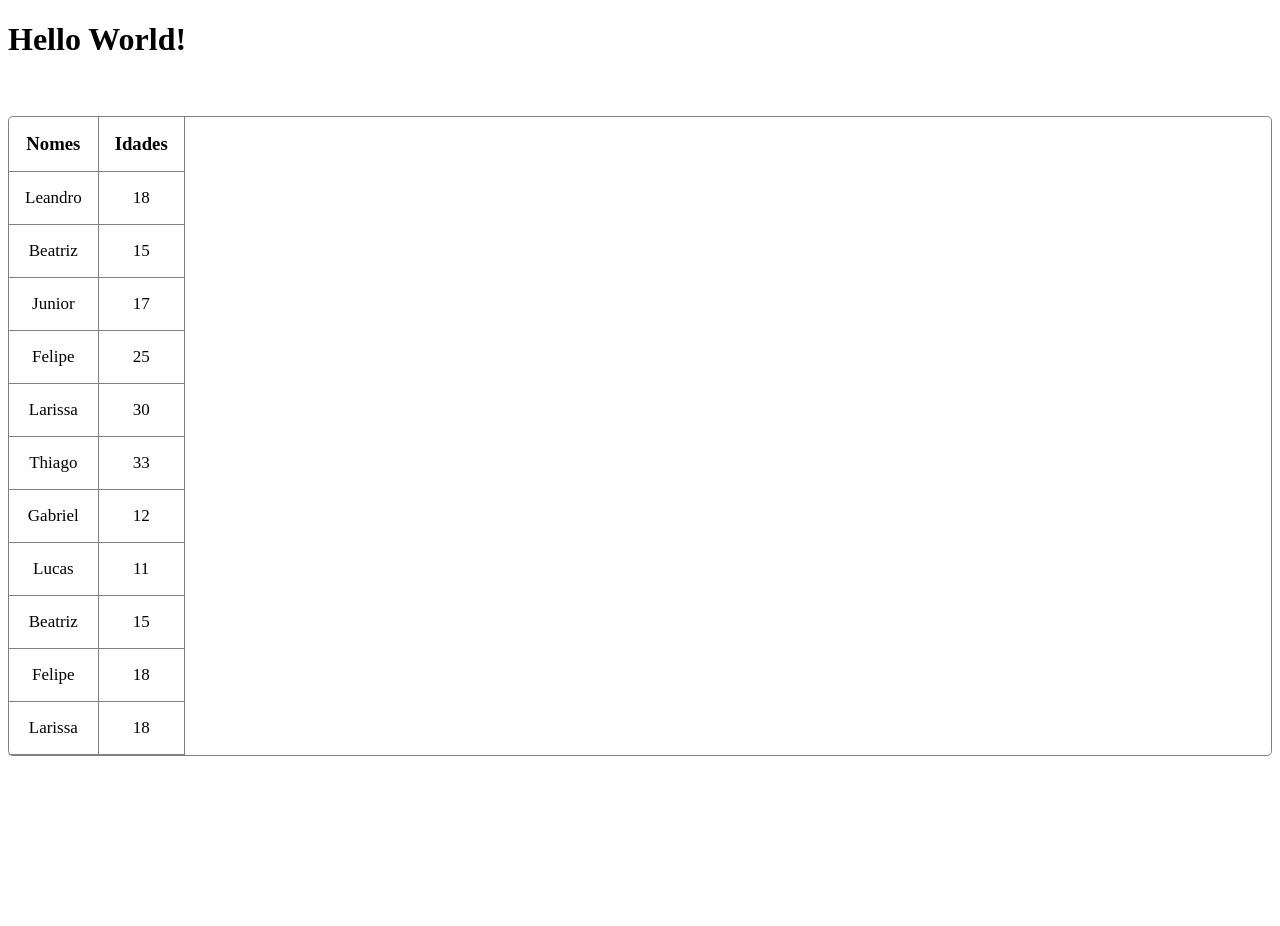
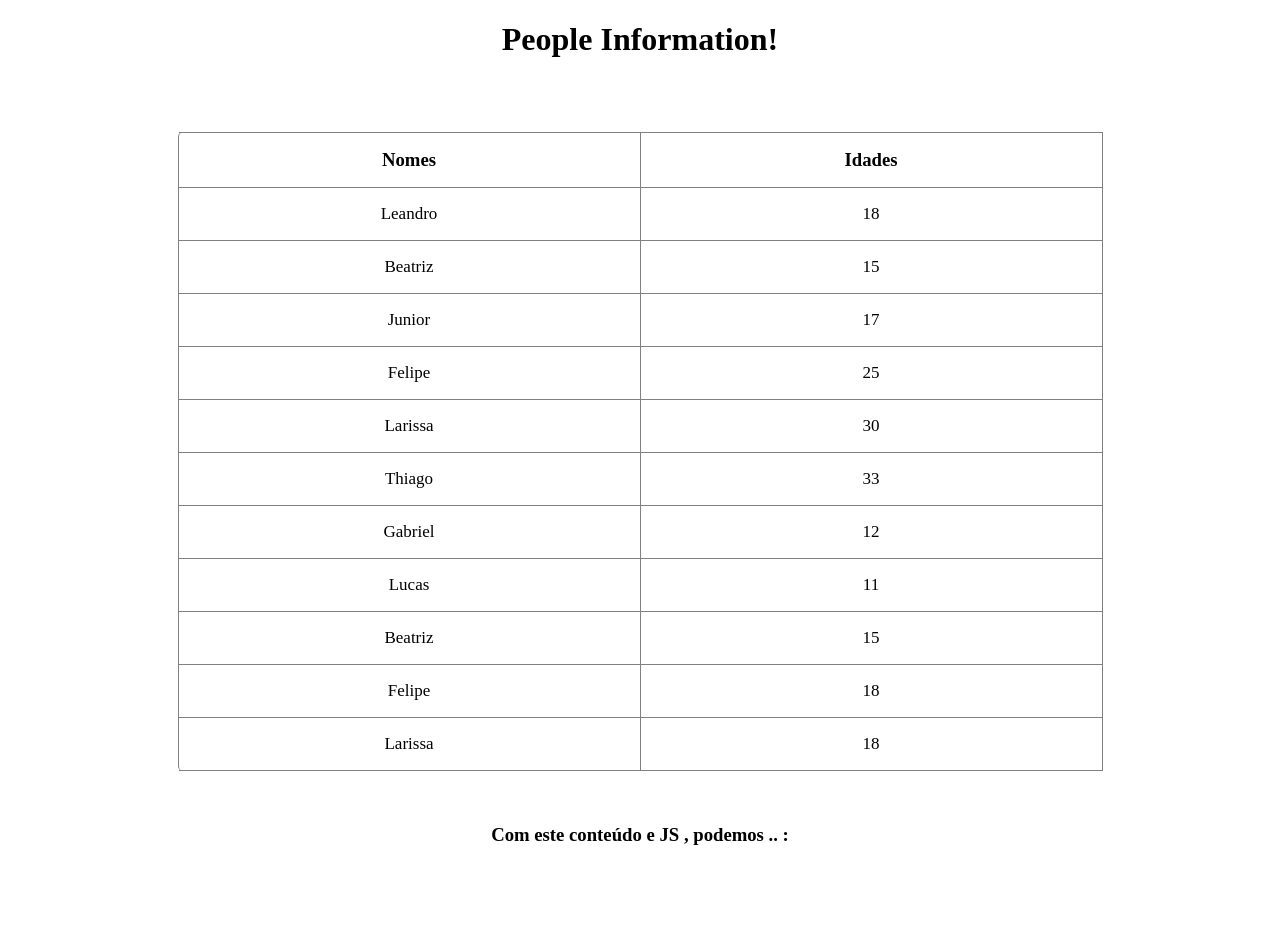
Before and after one commit to SafraPC/SimpleProjects, a PHP site: page / in a window 1280 px wide. Before the commit the page ends 800 px from the top, so only its background shows below. Run offline with PHP 8.4, Linux system fonts and the light colour scheme.

Commit message:
Finish Styles

```diff
--- a/mockArrayFilter/index.html
+++ b/mockArrayFilter/index.html
@@ -9,8 +9,9 @@
 
   </head>
   <body>
-    <h1>Hello World!</h1>
+    <h1 style="text-align: center;">People Information!</h1>
     <br></br>
+    <div class="myDiv">
         <div class="myContent">
             <section class="myDetails" id="names">
                 <h3>Nomes</h3>
@@ -20,6 +21,11 @@
                 <h3>Idades</h3>
             </section>
         </div>
+    </div>
+    <br/>
+    <h3 style="text-align: center;">
+    Com este conteúdo e JS , podemos .. :
+    </h3>
 
     </body>
     <script type="text/javascript" src="mock.js"></script>
--- a/mockArrayFilter/styles.css
+++ b/mockArrayFilter/styles.css
@@ -1,26 +1,46 @@
 body {
   background-color: #fff;
+  margin-bottom: 5rem;
+}
+.myDiv {
+  border-radius: 0.3rem;
+  padding: 1rem;
+  margin: 0 auto;
 }
 
 .myContent {
-  border: 1px solid gray;
+  border-left: 1px solid gray;
   border-radius: 0.3rem;
   display: flex;
+  width: 75%;
+  margin: 0 auto;
+  margin: 0 auto;
 }
 .myDetails {
+  border-top: 1px solid gray;
   border-right: 1px solid gray;
   text-align: center;
   justify-content: center;
+  width: 50%;
   justify-items: center;
 }
+
 .myDetails h3 {
   padding: 1rem;
   border-bottom: 1px solid gray;
+  transition: background-color 0.3s ease;
   margin: 0 auto;
 }
+.myDetails h3:hover {
+  background-color: #e8e6e1;
+}
 .myDetails p {
+  transition: background-color 0.3s ease;
   border-bottom: 1px solid gray;
   margin: 0 auto;
   padding: 1rem;
   font-size: 17px;
 }
+.myDetails p:hover {
+  background-color: #e8e6e1;
+}
```
Lines whose indentation alone changed are shown as unchanged.
